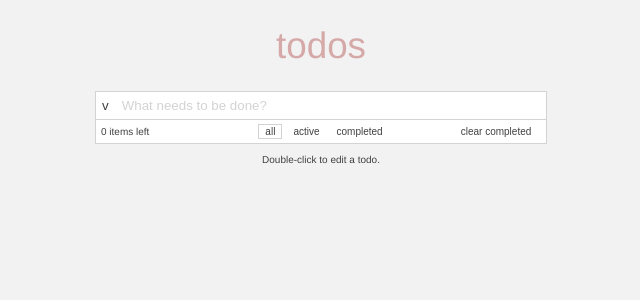
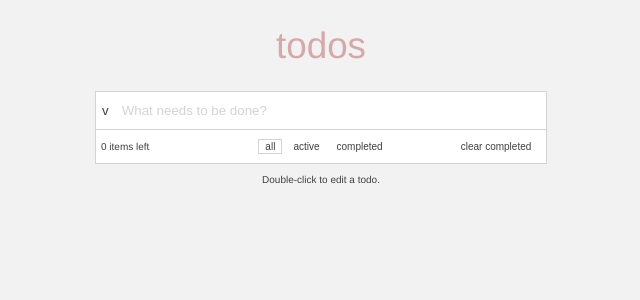
Before and after one commit to eerichmond02/todo, a React (Create React App) app: page / in a window 1280 px wide. Shown: the top 300 px of the page, without its empty margins (319-959 px from the left). Built offline with nearby package versions, Linux system fonts and the light colour scheme; the HTML template or start-up script is replaced by a standard one.

Commit message:
Updated stylels

```diff
--- a/src/App.css
+++ b/src/App.css
@@ -48,6 +48,8 @@ form {
   color: #404040;
   background-color: white;
   border-top: none;
+  padding-top: 5px;
+  padding-bottom: 5px;
 }
 
 .inpDivs{
@@ -58,6 +60,8 @@ form {
   align-items: center;
   color: #404040;
   background-color: white;
+  padding-top: 5px;
+  padding-bottom: 5px;
 }
 
 #mainInput{
```
